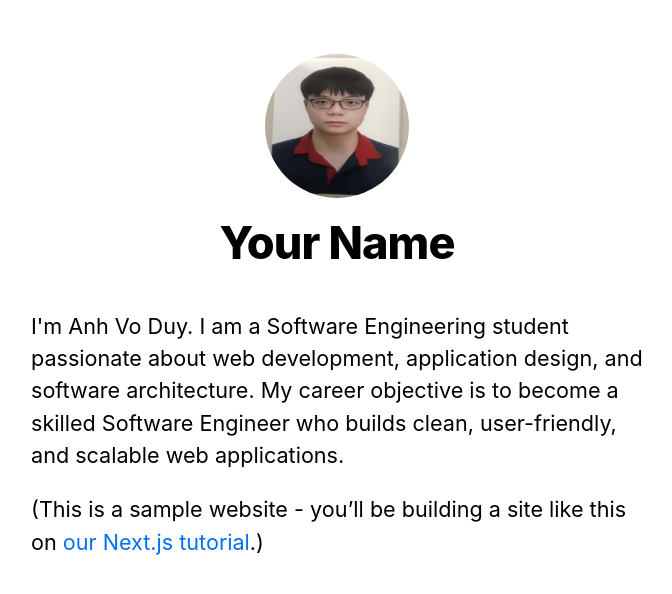
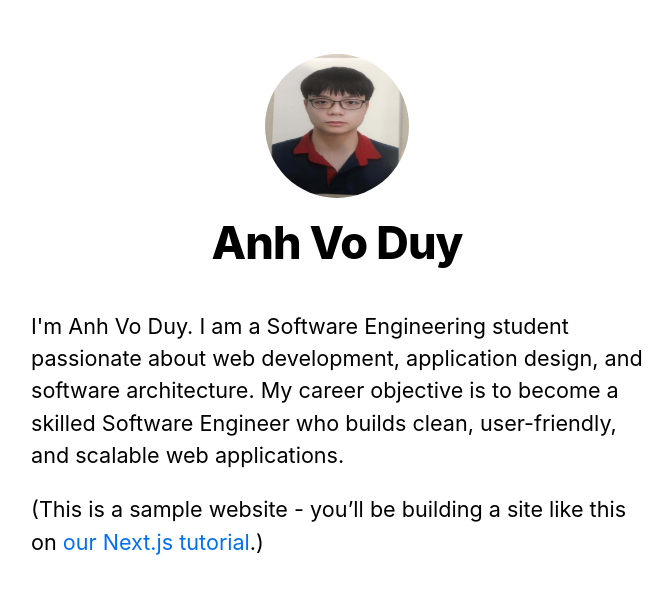
Before and after one commit to tuananhvo588-design/nextjs-blog, a Next.js app: page / in a window 1280 px wide. Shown: the top 594 px of the page, without its empty margins (303-975 px from the left). Built offline with nearby package versions, Linux system fonts and the light colour scheme.

Commit message:
update author name in layout component

```diff
--- a/components/layout.js
+++ b/components/layout.js
@@ -4,7 +4,7 @@ import styles from './layout.module.css';
 import utilStyles from '../styles/utils.module.css';
 import Link from 'next/link';
 
-const name = 'Your Name';
+const name = 'Anh Vo Duy';
 export const siteTitle = 'Next.js Sample Website';
 
 export default function Layout({ children, home }) {
```
